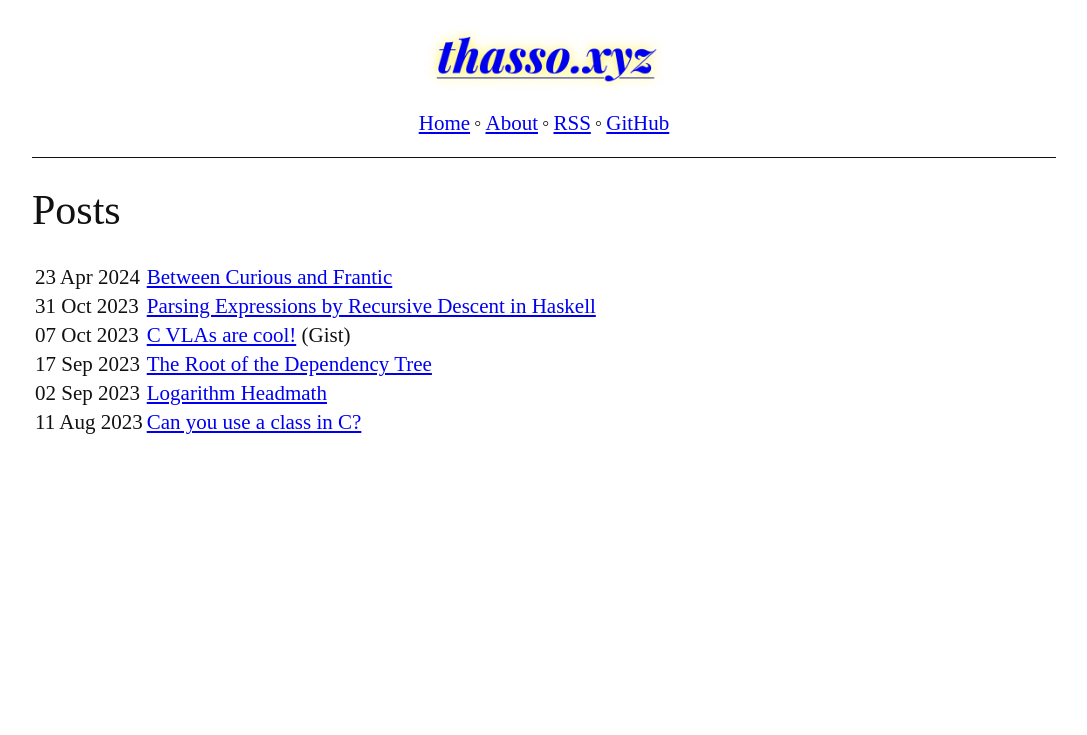
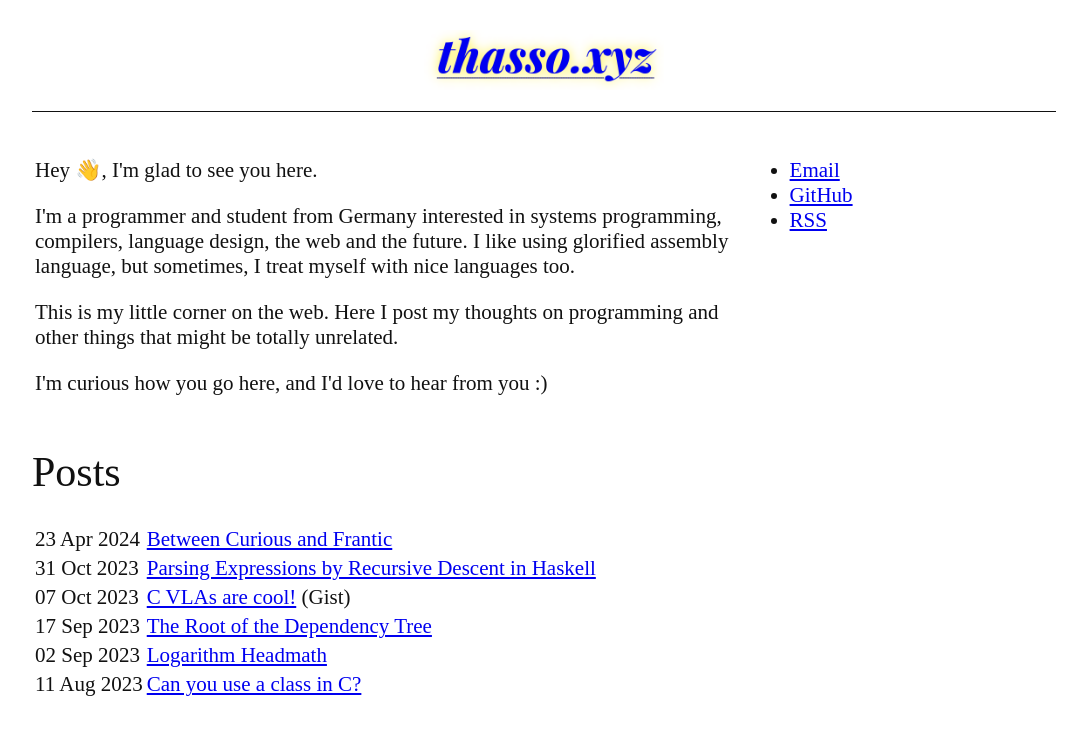
Before and after one commit to vincentbernat/thass0.github.io, a Jekyll site: the page built from index.html, in a window 1280 px wide. Shown: the top 735 px of the page, without its empty margins (96-1183 px from the left). Built offline with Jekyll 4.4.1, drawn with Linux system fonts in a browser that asks for light colours.

Commit message:
Update about and nav

```diff
--- a/_config.yml
+++ b/_config.yml
@@ -1,13 +1,9 @@
 title: 'thasso.xyz'
-email: 'thassilo.schulze@proton.me'
-author: Thassilo Schulze
-description: >-
-  My personal blog about problems I find intriguing. I would love to hear from
-  you! Feel free to reach out through my <a href="https://thasso.xyz/about/">
-  about page</a>.
+email: 'thassilo@thasso.xyz'
+author: 'Thassilo Schulze'
+description: 'My personal blog about things I find interesting. Hit me up!'
 baseurl: "" # the subpath of your site, e.g. /blog
-url: "https://thasso.xyz"
-github_username: thass0
+url: 'https://thasso.xyz'
 
 plugins:
   - jekyll-feed
--- a/_includes/head.html
+++ b/_includes/head.html
@@ -4,12 +4,12 @@
 
   <meta name="viewport" content="width=device-width, initial-scale=1.0, maximum-scale=1">
   <meta name="author" content="{{ site.author }}">
-  <meta name="description" content="{{ site.author }}'s blog (interesting things only)">
+  <meta name="description" content="{{ site.description }}">
 
   <title>
-    {% if page.title == "Home" %}
-    {{ site.title }}{% else %}{{ page.title }}
-    {% endif %}
+    {%- if page.title == "Home" -%}
+    {{- site.title -}}{%- else -%}{{- page.title -}}
+    {%- endif _%}
   </title>
 
   {% if page.url and site.baseurl %}
--- /dev/null
+++ b/_includes/links.html
@@ -0,0 +1,5 @@
+<ul>
+  <li><a href="mailto:{{ site.email }}">Email</a></li>
+  <li><a href="https://github.com/thass0">GitHub</a></li>
+  <li><a href="{{ site.url }}/feed.xml">RSS</a></li>
+</ul>
--- a/_layouts/default.html
+++ b/_layouts/default.html
@@ -9,17 +9,7 @@ layout: compress
 
     <body>
       <a href="/"><img class="masthead" src="/public/heading.png"></a>
-
-	<nav>
-	    <ul>
-		{% for dest in site.data.navigation %}
-		<li>
-		    <a href="{{ dest.url }}">{{ dest.title }}</a>
-		</li>
-		{% endfor %}
-	    </ul>
-	</nav>
-
-	{{ content }}
+      <hr />
+      {{ content }}
     </body>
 </html>
--- a/index.html
+++ b/index.html
@@ -2,6 +2,36 @@
 layout: default
 title: Home
 ---
+
+<table style="width: 100%; font-weight: normal; text-align: left;">
+    <tr>
+      <td style="width: 70%; vertical-align: top;">
+<p>Hey 👋, I'm glad to see you here.</p>
+
+<p>
+  I'm a programmer and student from Germany interested in systems
+  programming, compilers, language design, the web and the future. I
+  like using glorified assembly language, but sometimes, I treat
+  myself with nice languages too.
+</p>
+
+<p>
+  This is my little corner on the web. Here I post my thoughts on
+  programming and other things that might be totally unrelated.
+</p>
+
+<p>I'm curious how you go here, and I'd love to hear from you :)</p>
+
+      </td>
+      <td class="desktop-links" style="vertical-align: top;">
+        {% include links.html %}
+      </td>
+    </tr>
+</table>
+
+<div class="mobile-links">
+  {% include links.html %}
+</div>
 
 <h1>Posts</h1>
 
--- a/public/css/style.css
+++ b/public/css/style.css
@@ -167,34 +167,6 @@ footer {
   background-color: var(--table-background-color);
 }
 
-
-/*********************/
-/* Navigation crumbs */
-/*********************/
-
-nav {
-    border-bottom: 1px solid;
-    text-align: center;
-}
-
-nav ul {
-    list-style-type: none;
-    padding-left: 0;
-}
-
-nav li {
-    display: inline-block;
-}
-
-nav li:not(:last-child)::after {
-    content: '◦';
-    padding: 0 4px;
-}
-
-nav li:last-child::after {
-    content: none;
-}
-
 /************/
 /* Masthead */
 /************/
@@ -202,6 +174,18 @@ nav li:last-child::after {
 .masthead {
     margin-top: 30px;
     max-width: 240px;
+}
+
+/******************/
+/* Links switches */
+/******************/
+
+.desktop-links {
+    display: normal;
+}
+
+.mobile-links {
+    display: none;
 }
 
 /**************/
@@ -213,6 +197,14 @@ nav li:last-child::after {
 }
 
 @media (max-width: 50em) {
+    .desktop-links {
+        display: none;
+    }
+
+    .mobile-links {
+        display: initial;
+    }
+
     .posts {
 	border-collapse: collapse;
 	width: 100%;
```
Also changed, not shown: _data/navigation.yml (deleted, +0 -8 lines), about.md (deleted, +0 -14 lines).
